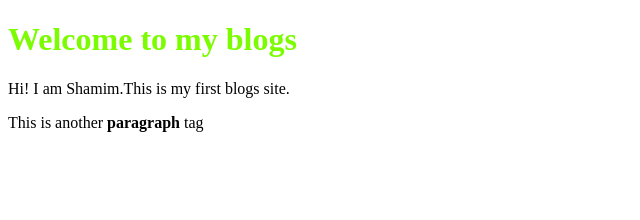
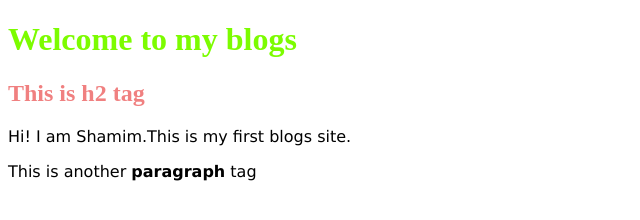
Before and after one commit to ShamimHassan/my-second-repo, a plain HTML site: page index.html in a window 1280 px wide. Shown: the whole page, without its empty margins (0-640 px from the left). Drawn offline with Linux system fonts and the light colour scheme.

Commit message:
Added Header

```diff
--- a/index.html
+++ b/index.html
@@ -9,6 +9,7 @@
 </head>
 <body>
     <h1>Welcome to my blogs</h1>
+    <h2>This is h2 tag</h2>
     <p>Hi! I am Shamim.This is my first blogs site.</p>
     <p class="ptag">This is another <strong>paragraph</strong> tag</p>
 </body>
--- a/style.css
+++ b/style.css
@@ -1,3 +1,9 @@
 h1{
     color: lawngreen;
 }
+h2{
+    color: rgb(240, 128, 128);
+}
+p{
+    font-family: 'Lucida Sans', 'Lucida Sans Regular', 'Lucida Grande', 'Lucida Sans Unicode', Geneva, Verdana, sans-serif;
+}
```
